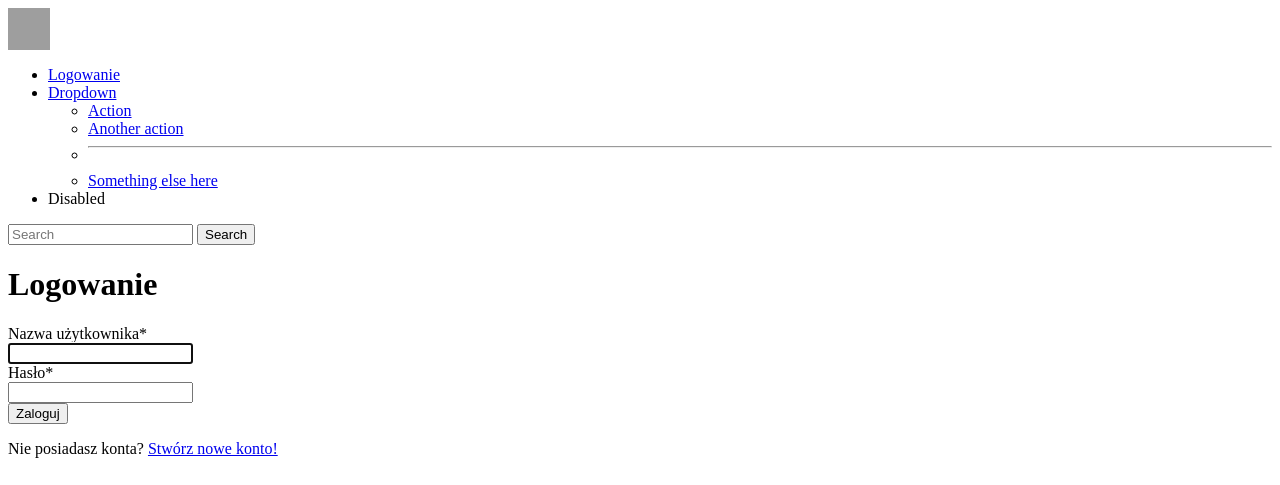
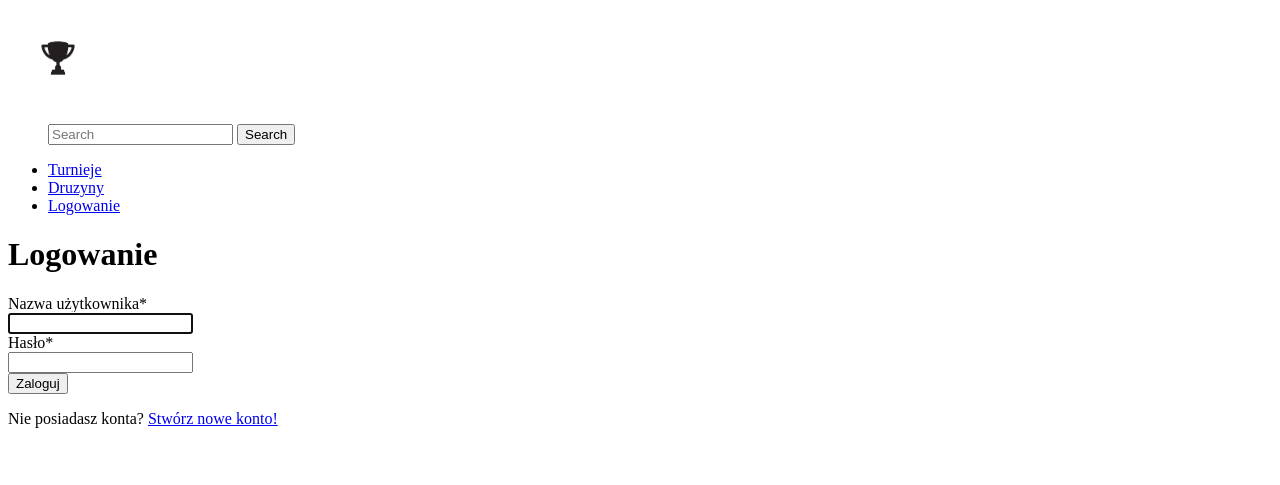
Before and after one commit to Ziomidlo/Tournament-manage-application, a Django app: page /login?torunament_list=/tournaments in a window 1280 px wide. Shown: the top 485 px of the page. Run offline with Django 4.2, Linux system fonts and the light colour scheme; some libraries are stand-ins or nearby versions; grey boxes are pictures that could not be loaded.

Commit message:
create team list and team details pages, implement initial images functions.

```diff
--- a/mysite/tournament_app/forms.py
+++ b/mysite/tournament_app/forms.py
@@ -1,6 +1,9 @@
 from django import forms
 from django.contrib.auth.forms import UserCreationForm
 from django.contrib.auth.models import User
+from django.contrib.auth import get_user_model
+
+User = get_user_model()
 
 class NewUserForm(UserCreationForm):
     email = forms.EmailField(required=True)
--- a/mysite/tournament_app/templates/tournament_app/index.html
+++ b/mysite/tournament_app/templates/tournament_app/index.html
@@ -11,7 +11,11 @@
     {% block content %}
 
     {% if user.is_authenticated %}
-        {{user.logo}}
+        {% if user.logo %}
+            <img src='{{user.logo.url}}'style='width:200px;length=200px'>
+        {% else %}
+        {% endif %}
+            <p>Brak zdjecia profilowego.</p>
         {%if user.is_team == false %}
             <p>Brak drużyny</p>
         {%else %}
--- a/mysite/tournament_app/templates/tournament_app/navbar.html
+++ b/mysite/tournament_app/templates/tournament_app/navbar.html
@@ -1,9 +1,19 @@
-<nav class="navbar navbar-expand-lg bg-light">
+<nav class="navbar navbar-dark bg-dark">
     <div class="container-fluid">
-      <a class="navbar-brand" href="{% url 'tournament_app:index'  %}"><img src="C:\Praca dyplomowa\Tournament-manage-application\mysite\tournament_app\src\logo.png" style="width:42px;height:42px;"></a>
+      {% load static %}
+      <a class="navbar-brand" href="{% url 'tournament_app:index'  %}"><img src= "{% static 'tournament_app/logo.png' %}" style="width:100px;height:100px;"></a>
       <div class="collapse navbar-collapse" id="navbarSupportedContent">
         <ul class="navbar-nav me-auto mb-2 mb-lg-0">
-
+          <form class="d-flex" role="search">
+            <input class="form-control me-2" type="search" placeholder="Search" aria-label="Search">
+            <button class="btn btn-outline-success" type="submit">Search</button>
+          </form>
+          <li class="nav-item">
+            <a class="nav-link active" aria-current="page" href="{% url 'tournament_app:tournament_list' %}">Turnieje</a>
+          </li>
+          <li class="nav-item">
+            <a class="nav-link active" aria-current="page" href="{% url 'tournament_app:team_list' %}">Druzyny</a>
+          </li>
           {%if user.is_authenticated %}
 
           <li class="nav-item">
@@ -12,7 +22,6 @@
           <li class="nav-item">
             <p>Witaj, {{user.username}}!</p>
           </li>
-          <li class="nav-item">
 
           {% else %}
           <li class="nav-item">
@@ -20,26 +29,7 @@
           </li>
 
           {% endif %}
-
-          <li class="nav-item dropdown">
-            <a class="nav-link dropdown-toggle" href="#" role="button" data-bs-toggle="dropdown" aria-expanded="false">
-              Dropdown
-            </a>
-            <ul class="dropdown-menu">
-              <li><a class="dropdown-item" href="#">Action</a></li>
-              <li><a class="dropdown-item" href="#">Another action</a></li>
-              <li><hr class="dropdown-divider"></li>
-              <li><a class="dropdown-item" href="#">Something else here</a></li>
-            </ul>
-          </li>
-          <li class="nav-item">
-            <a class="nav-link disabled">Disabled</a>
-          </li>
         </ul>
-        <form class="d-flex" role="search">
-          <input class="form-control me-2" type="search" placeholder="Search" aria-label="Search">
-          <button class="btn btn-outline-success" type="submit">Search</button>
-        </form>
       </div>
     </div>
   </nav>
--- a/mysite/tournament_app/templates/tournament_app/tournament.html
+++ b/mysite/tournament_app/templates/tournament_app/tournament.html
@@ -4,7 +4,11 @@
     {%if tournament.date %}
         {{tournament.date}}
     {% endif %}
-    <p>{{tournament.logo}}</p>
+    {%if tournament.logo %}
+        <img src='{{tournament.logo.url}}' style='width:350px; length:350px'>
+    {% else %}
+        <p>Brak zdjęcia turnieju.</p>
+    {% endif %}
     <p>{{tournament.name}}</p>
     <p>{{tournament.description}}</p>
     <p>{{tournament.number_of_teams}}</p>
--- a/mysite/tournament_app/urls.py
+++ b/mysite/tournament_app/urls.py
@@ -1,4 +1,6 @@
 from django.urls import path
+from django.conf.urls.static import static
+from django.conf import settings
 
 from  . import views
 
@@ -8,7 +10,9 @@ urlpatterns = [
     path('', views.index, name='index'),
     path('tournaments', views.tournament_list, name ='tournament_list'),
     path('tournament/<int:pk>/', views.tournament_details, name='tournament_details'),
+    path('teams', views.team_list, name='team_list'),
+    path('team/<int:pk>/', views.team_details, name='team_details'),
     path('register', views.register_request, name='register'),
     path('login', views.login_request, name='login' ),
     path('logout', views.logout_request, name='logout'),
-]
+]+ static(settings.MEDIA_URL, document_root = settings.MEDIA_ROOT)
--- a/mysite/tournament_app/views.py
+++ b/mysite/tournament_app/views.py
@@ -4,23 +4,31 @@ from .forms import NewUserForm
 from django.contrib.auth import login, authenticate, logout
 from django.contrib import messages
 from django.contrib.auth.forms import AuthenticationForm
+from django.contrib.auth.decorators import login_required
 
 
-from .models import Tournament, User
+from .models import Tournament, User, Team
 
 
 def index(request):
     return render(request, 'tournament_app/index.html')
 
+@login_required(login_url='/login', redirect_field_name='torunament_list')
 def tournament_list(request):
     latest_tournament_list = Tournament.objects.order_by('id')
-    context = {'latest_tournament_list' : latest_tournament_list}
-    return render(request, 'tournament_app/tournaments.html', context)
+    return render(request, 'tournament_app/tournaments.html', context = {'latest_tournament_list' : latest_tournament_list})
 
 def tournament_details(request, pk):
     tournament_details = get_object_or_404(Tournament, pk = pk)
-    context = {'tournament' : tournament_details}
-    return render(request, 'tournament_app/tournament.html', context)
+    return render(request, 'tournament_app/tournament.html', context = {'tournament' : tournament_details})
+
+def team_list(request):
+    team_list = Team.objects.order_by('id')
+    return render(request, 'tournament_app/teams.html', context= {'team_list': team_list})
+
+def team_details(request, pk):
+    team_details = get_object_or_404(Team, pk = pk)
+    return render(request, 'tournament_app/team.html', context = {'team': team_details})
 
 def register_request(request):
     if request.method == 'POST':
@@ -45,20 +53,17 @@ def login_request(request):
                 login(request, user)
                 messages.info(request, 'Jesteś zalogowany jako {username}.')
                 return redirect('tournament_app:index')
+            else:
+                messages.error(request, 'błędna nazwa użytkownika lub hasło!')
         else:
             messages.error(request,'błędna nazwa użytkownika lub hasło!')
     form = AuthenticationForm()
     return render(request=request, template_name='tournament_app/login.html', context={'login_form': form})
+
 
 def logout_request(request):
     logout(request)
     messages.info(request, 'Pomyślnie wylogowano.')
     return redirect('tournament_app:index')
 
-
-
-
-
-
-
 # Create your views here.
```
Also changed, not shown: mysite/mysite/settings.py (+9 -1 lines), mysite/tournament_app/templates/tournament_app/team.html (added, +19 -0 lines), mysite/tournament_app/templates/tournament_app/teams.html (added, +15 -0 lines), mysite/media/IMG_3557.JPEG (renamed from mysite/IMG_3557.JPEG), mysite/media/IMG_3561.JPEG (renamed from mysite/IMG_3561.JPEG), mysite/media/IMG_3561_v3z7stI.JPEG (renamed from mysite/IMG_3561_v3z7stI.JPEG), mysite/media/logo.png (renamed from mysite/tournament_app/src/logo.png), mysite/media/logo_yZESWJj.png (added), mysite/tournament_app/static/tournament_app/logo.png (added), 1 other file.
